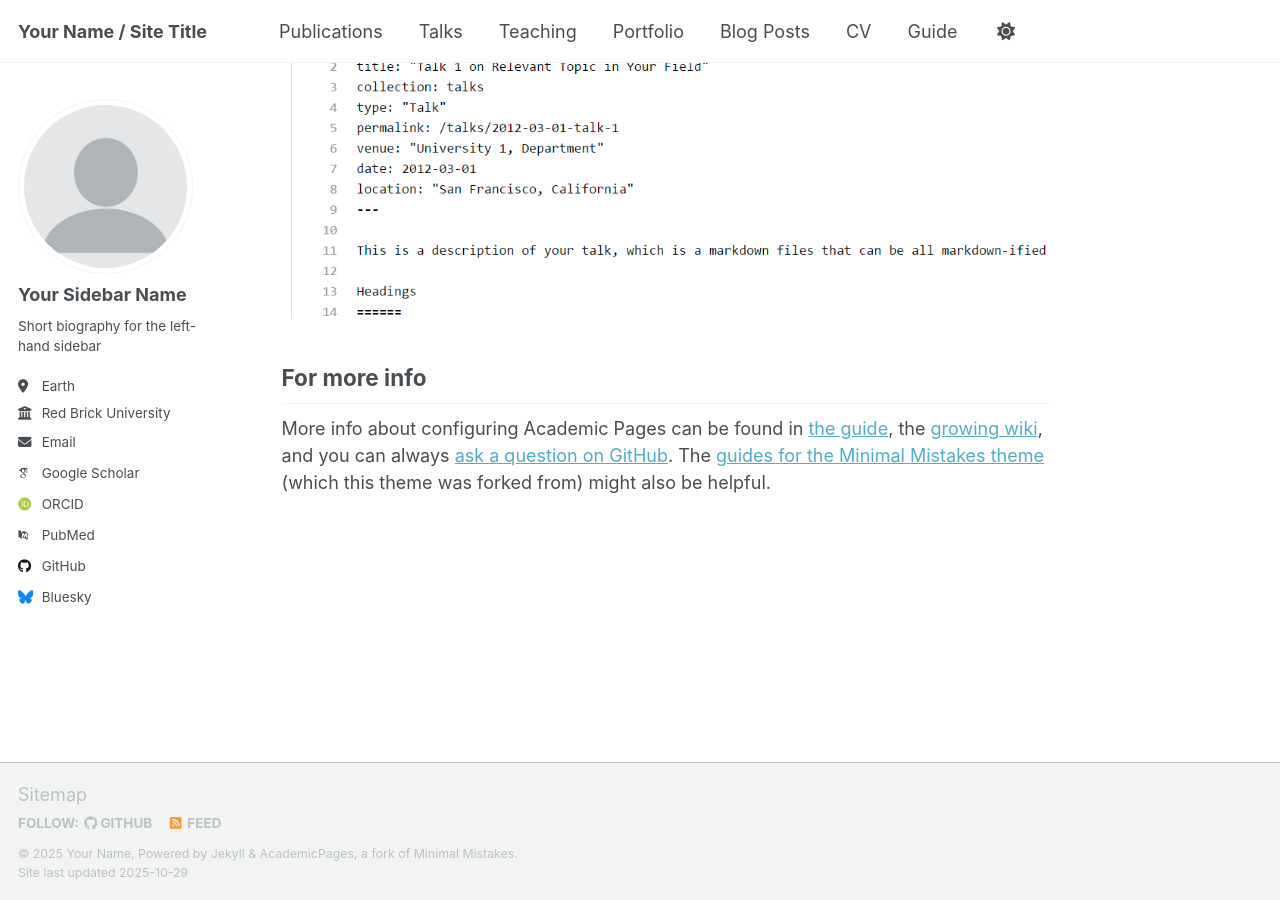
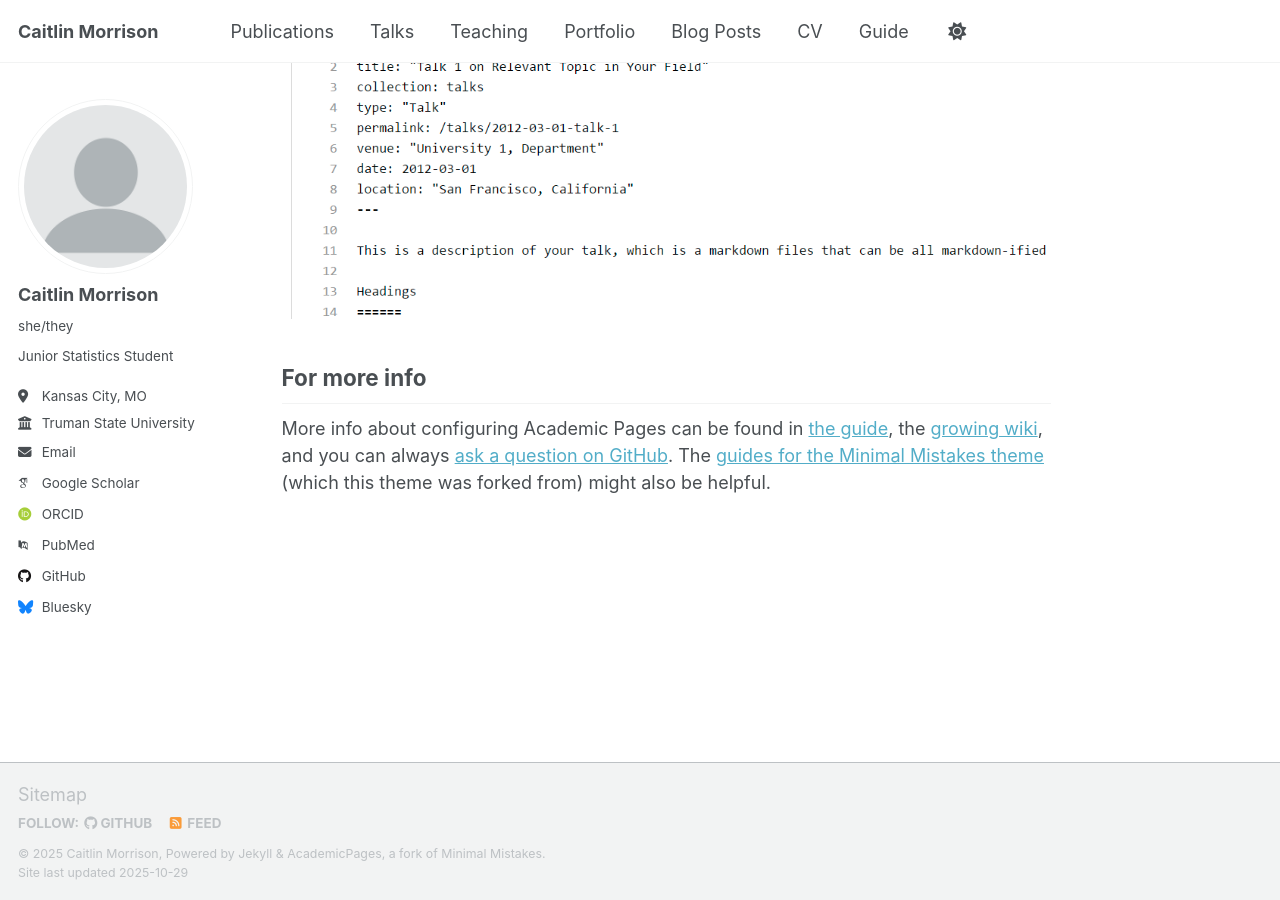
Before and after one commit to caitlin-morrison/caitlin-morrison.github.io, a Jekyll site: the page built from _pages/about.md, in a window 1280 px wide and 900 px high, scrolled down 2880 px. Built offline with Jekyll 4.4.1, drawn with Linux system fonts in a browser that asks for light colours; some web fonts are replaced; a script that is not in the unit is left out.

Commit message:
Update personal details in _config.yml

```diff
--- a/_config.yml
+++ b/_config.yml
@@ -9,14 +9,14 @@
 # Basic Site Settings
 locale                   : "en-US"
 site_theme               : "default" # Currently available options are "default", "air"
-title                    : "Your Name / Site Title"
+title                    : "Caitlin Morrison"
 title_separator          : "-"
-name                     : &name "Your Name"
-description              : &description "Your Name's academic portfolio"   # Update this with a general description of your site, this is the default if not overridden by a page
-url                      : https://academicpages.github.io # The base hostname & protocol for your site e.g. "https://[your GitHub username].github.io",
+name                     : &name "Caitlin Morrison"
+description              : &description "Caitlin Morrison's Portfolio"   # Update this with a general description of your site, this is the default if not overridden by a page
+url                      : https://caitlin-morrison.github.io # The base hostname & protocol for your site e.g. "https://[your GitHub username].github.io",
                                                            # or if you already have some other page hosted on Github then use "https://[your GitHub username].github.io/[Your Repo Name]"
 baseurl                  : "" # the subpath of your site, e.g. "/blog"
-repository               : "academicpages/academicpages.github.io"
+repository               : "caitlin-morrison/caitlin-morrison.github.io"
 
 # Site Author - The following control what appear as part of the author content on the side bar.
 #               If a field is blank the icon and link will not appear, otherwise it will be shown.
@@ -24,13 +24,13 @@ repository               : "academicpages/academicpages.github.io"
 author:
   # Biographic information
   avatar           : "profile.png"
-  name             : "Your Sidebar Name"
-  pronouns         : # example: "she/her"
-  bio              : "Short biography for the left-hand sidebar"
-  location         : "Earth"
-  employer         : "Red Brick University"
+  name             : "Caitlin Morrison"
+  pronouns         : "she/they"
+  bio              : "Junior Statistics Student"
+  location         : "Kansas City, MO"
+  employer         : "Truman State University"
   uri              : # URL
-  email            : "none@example.org"
+  email            : "caitlinekoe@gmail.com"
 
   # Academic websites
   academia         : # URL
```
